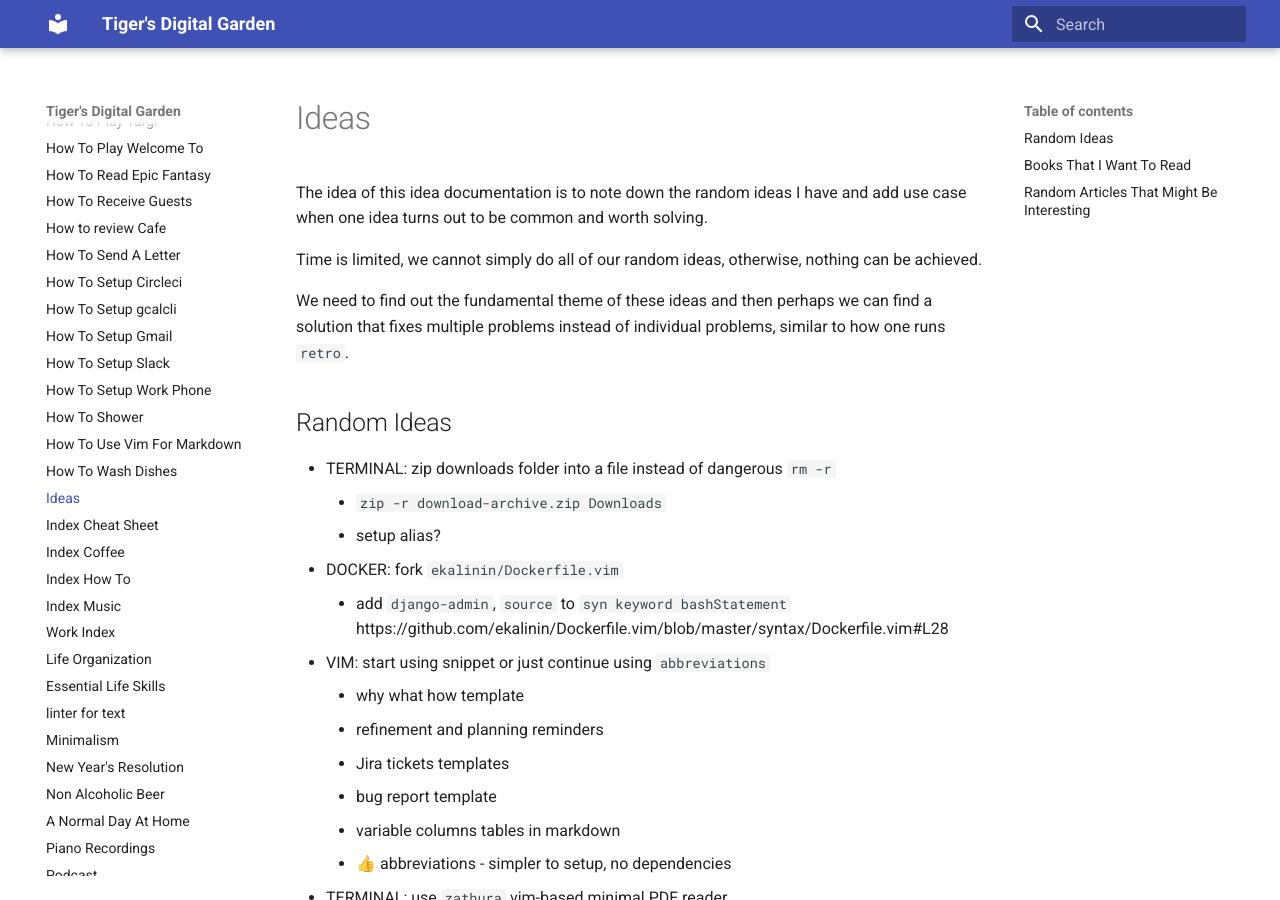
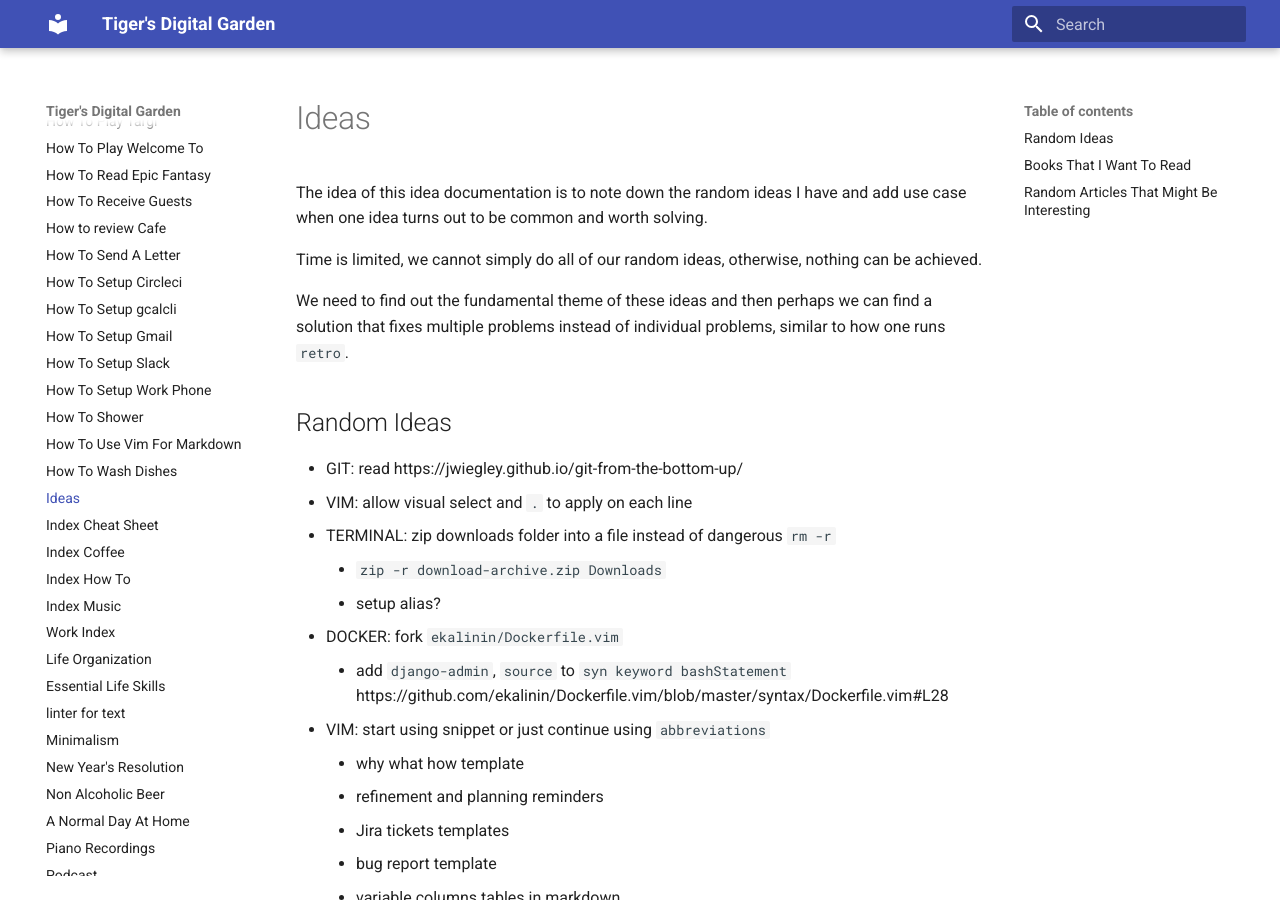
Before and after one commit to ynotstartups/notes, an MkDocs documentation site: the page built from notes/ideas.md, in a window 1280 px wide and 900 px high. Built offline with MkDocs 1.6.1 and Material for MkDocs 9.7.7, drawn with Linux system fonts in a browser that asks for light colours.

Commit message:
add ideas

```diff
--- a/notes/ideas.md
+++ b/notes/ideas.md
@@ -8,6 +8,8 @@ We need to find out the fundamental theme of these ideas and then perhaps we can
 
 ## Random Ideas
 
+- GIT: read https://jwiegley.github.io/git-from-the-bottom-up/
+- VIM: allow visual select and `.` to apply on each line
 - TERMINAL: zip downloads folder into a file instead of dangerous `rm -r`
   - `zip -r download-archive.zip Downloads`
   - setup alias?
```
